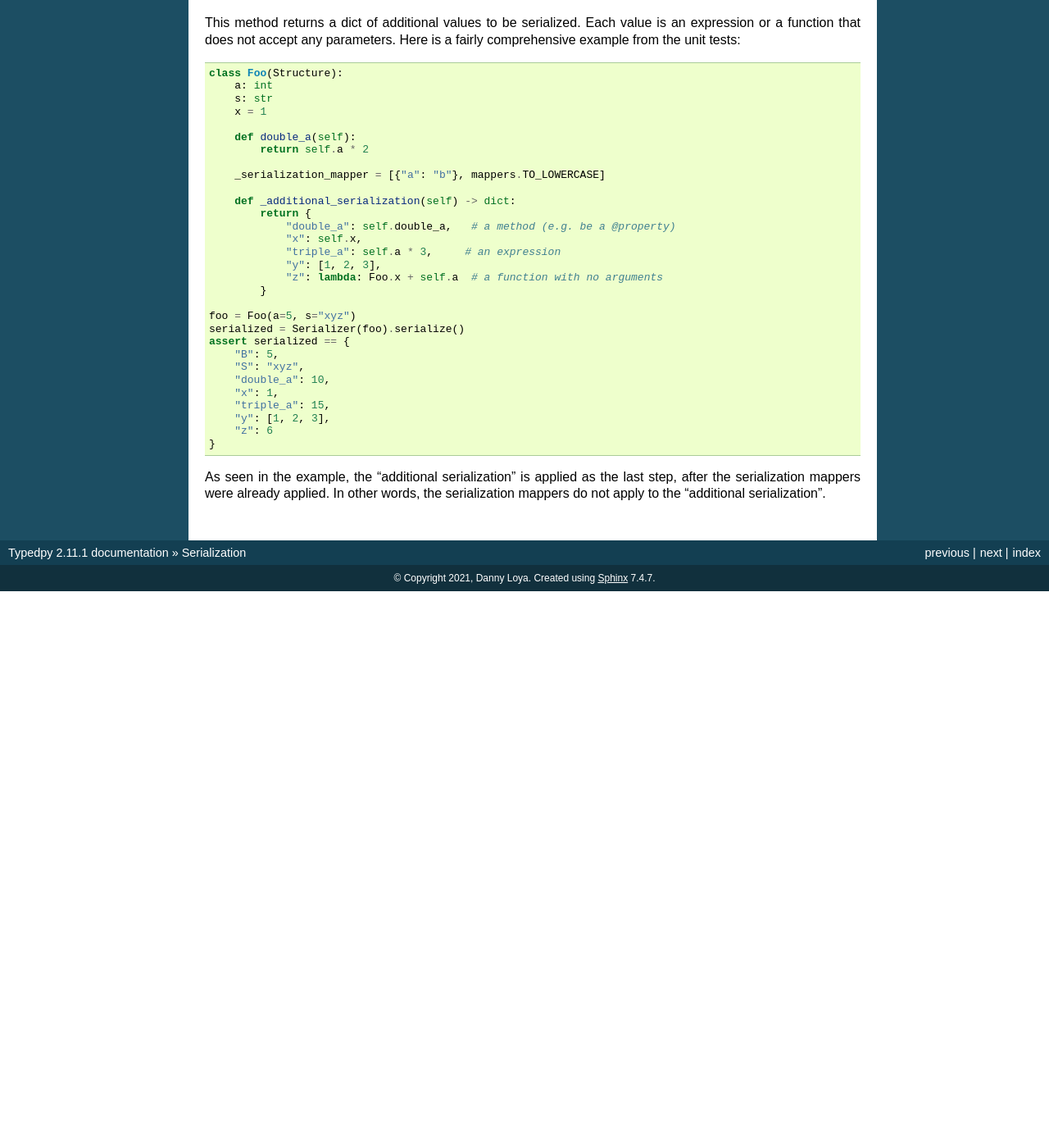
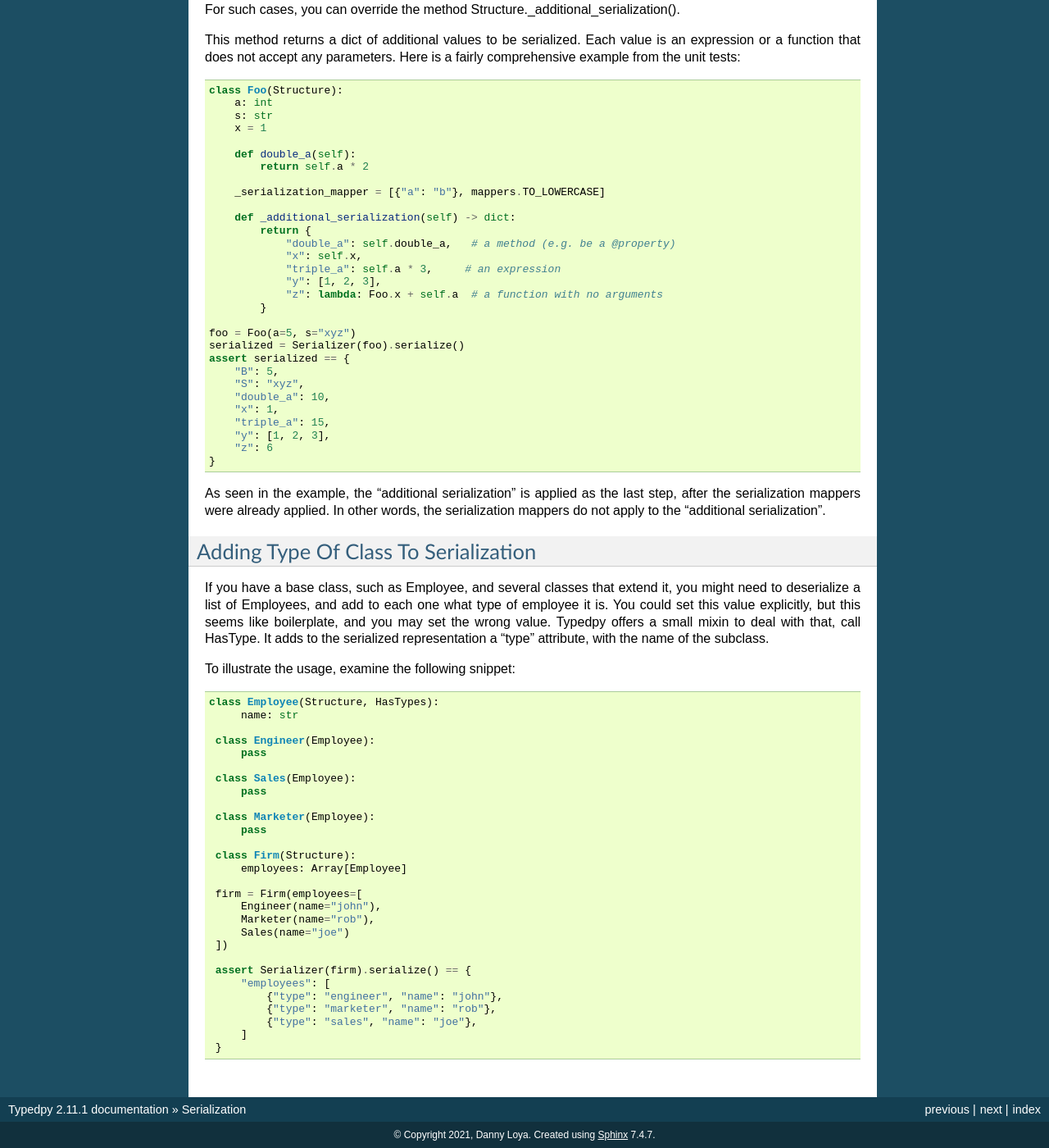
Before and after one commit to loyada/typedpy, a Sphinx documentation site: the page built from docs/serialization.rst, in a window 1280 px wide and 1400 px high, scrolled down 12817 px. Shown: the whole window at 82% size. Built offline with Sphinx 7.4.7, drawn with Linux system fonts in a browser that asks for light colours; before the commit the page ends 13538 px from its top, so only the background shows below that; some of the changed text lies outside the part shown.

Commit message:
Issue #140

```diff
--- a/docs/serialization.rst
+++ b/docs/serialization.rst
@@ -801,3 +801,44 @@ Here is a fairly comprehensive example from the unit tests:
 
 As seen in the example, the "additional serialization" is applied as the last step, after the serialization mappers were
 already applied. In other words, the serialization mappers do not apply to the "additional serialization".
+
+
+Adding Type Of Class To Serialization
+=====================================
+If you have a base class, such as Employee, and several classes that extend it, you might need to deserialize a list
+of Employees, and add to each one what type of employee it is. You could set this value explicitly, but this seems
+like boilerplate, and you may set the wrong value. Typedpy offers a small mixin to deal with that, call HasType.
+It adds to the serialized representation a "type" attribute, with the name of the subclass.
+
+To illustrate the usage, examine the following snippet:
+
+.. code-block:: python
+
+   class Employee(Structure, HasTypes):
+        name: str
+
+    class Engineer(Employee):
+        pass
+
+    class Sales(Employee):
+        pass
+
+    class Marketer(Employee):
+        pass
+
+    class Firm(Structure):
+        employees: Array[Employee]
+
+    firm = Firm(employees=[
+        Engineer(name="john"),
+        Marketer(name="rob"),
+        Sales(name="joe")
+    ])
+
+    assert Serializer(firm).serialize() == {
+        "employees": [
+            {"type": "engineer", "name": "john"},
+            {"type": "marketer", "name": "rob"},
+            {"type": "sales", "name": "joe"},
+        ]
+    }
```
Also changed, not shown: 3 other files.
